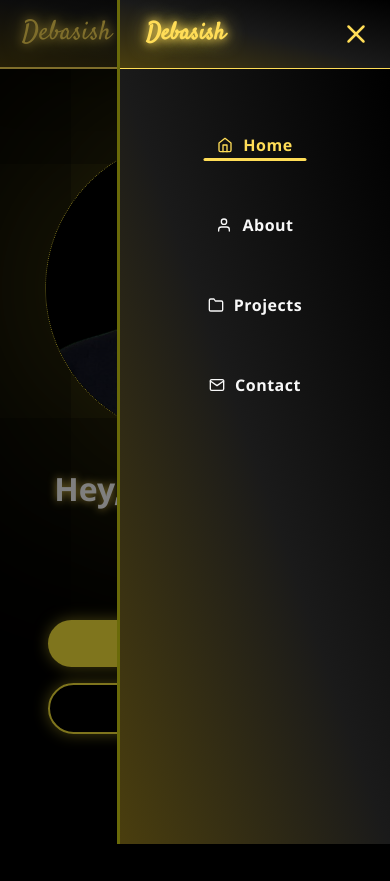
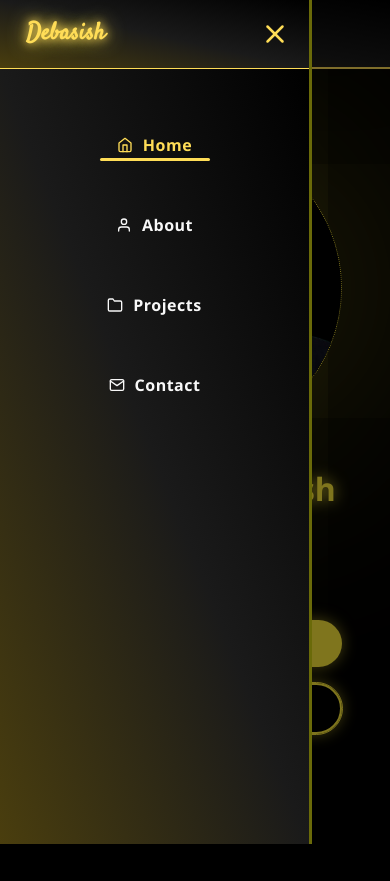
Before and after one commit to debasish39/portfolio9, a React (Vite) app: page / in a window 390 px wide. Both pictures are taken after a click on the button 342 px from the left and 36 px from the top of the page. Built offline with nearby package versions, Linux system fonts and the light colour scheme; a web font is replaced by a local one.

Commit message:
updata something

```diff
--- a/index.html
+++ b/index.html
@@ -2,7 +2,7 @@
 <html lang="en">
   <head>
     <meta charset="UTF-8" />
-    <link rel="icon" type="image/png" sizes="192x192" href="/sonu_withoutbg.png" />
+    <link rel="icon" type="image/svg" sizes="192x192" href="/favicon.svg" />
     <meta name="viewport" content="width=device-width, initial-scale=1.0" />
 
     <title>Debasish Portfolio</title>
@@ -18,7 +18,7 @@
     <!-- ✅ Open Graph Meta Tags (for Social Sharing) -->
     <meta property="og:title" content="Debasish Portfolio" />
     <meta property="og:description" content="Explore my web development projects and skills. I build responsive and interactive websites using modern tech." />
-    <meta property="og:image" content="https://debasish.xyz/sonu_withoutbg.png" />
+    <meta property="og:image" content="https://debasish.xyz/pwa-192x192.png" />
     <meta property="og:url" content="https://debasish.xyz" />
     <meta property="og:type" content="website" />
 
@@ -26,7 +26,7 @@
     <meta name="twitter:card" content="summary_large_image" />
     <meta name="twitter:title" content="Debasish Portfolio" />
     <meta name="twitter:description" content="Creative web developer showcasing skills and projects." />
-    <meta name="twitter:image" content="https://debasish.xyz/image.png" />
+    <meta name="twitter:image" content="https://debasish.xyz/pwa-192x192.png" />
 
     <!-- Fonts -->
     <link rel="preconnect" href="https://fonts.googleapis.com" />
--- a/package.json
+++ b/package.json
@@ -18,6 +18,7 @@
     "@heroui/tooltip": "^2.2.13",
     "@mui/material": "^6.4.3",
     "@react-spring/web": "^9.7.5",
+    "@tailwindcss/vite": "^4.1.11",
     "aos": "^2.3.4",
     "axios": "^1.9.0",
     "bootstrap": "^5.3.3",
@@ -33,7 +34,7 @@
     "react-simple-typewriter": "^5.0.1",
     "react-toastify": "^11.0.5",
     "react-tsparticles": "^2.12.2",
-    "tailwindcss": "^4.0.14",
+    "tailwindcss": "^4.1.11",
     "tsparticles": "^3.8.1"
   },
   "devDependencies": {
--- a/src/bootstrapport/King.jsx
+++ b/src/bootstrapport/King.jsx
@@ -2,7 +2,7 @@ import React from 'react';
 import { BrowserRouter as Router, Routes, Route } from 'react-router-dom';
 import MyNavbar from './components/Navbar.jsx';
 import Footer from './components/Footer.jsx';
-
+import '../index.css'
 import Home from './pages/Home.jsx';
 import About from './pages/About.jsx';
 import Projects from './pages/Projects.jsx';
--- a/src/bootstrapport/components/Footer.jsx
+++ b/src/bootstrapport/components/Footer.jsx
@@ -12,6 +12,7 @@ const Footer = () => {
   return (
     <footer className="footer" data-aos="fade-up">
       <Container className="text-center py-3">
+
       <small>Built with ❤️ by <strong>Debasish</strong> | © {new Date().getFullYear()}</small>
 
       </Container>
--- a/src/bootstrapport/components/Navbar.css
+++ b/src/bootstrapport/components/Navbar.css
@@ -307,7 +307,7 @@ body {
      width: 70% !important;
     max-width: 320px;
     /* border-left: 2px solid #ffdd57; */
-    border-left: 3px solid rgb(106, 106, 9);
+    border-right: 3px solid rgb(106, 106, 9);
     transform: translateX(-100%);
 }
  .custom-nav .nav-link {
@@ -643,14 +643,14 @@ body {
 
 
 @media (max-width:461px) {
-  .offcanvas.offcanvas-end {
+  .offcanvas.offcanvas-start {
     top: 0;
-    right: 0;
-     width: 70% !important;
-    max-width: 320px;
+    left: 0;
+     width: 80% !important;
+    max-width: 350px;
     /* border-left: 2px solid #ffdd57; */
-    border-left: 3px solid rgb(106, 106, 9);
-    transform: translateX(100%);
+    border-right: 3px solid rgb(106, 106, 9);
+    /* transform: translateX(100%); */
 }
  .custom-nav .nav-link {
     font-size: 1rem;
@@ -682,3 +682,6 @@ body {
     font-size: 1.25rem;
   }
 }
+.no-scroll {
+  overflow: hidden;
+}
--- a/src/bootstrapport/components/Navbar.jsx
+++ b/src/bootstrapport/components/Navbar.jsx
@@ -1,7 +1,7 @@
 import React, { useState, useEffect } from 'react';
 import { Link, NavLink } from 'react-router-dom';
 import { Navbar, Nav, Container, Offcanvas } from 'react-bootstrap';
-import {  FiX, FiHome, FiUser, FiFolder, FiMail, FiAlignRight } from 'react-icons/fi';
+import {  FiX, FiHome, FiUser, FiFolder, FiMail, FiAlignRight, FiMenu } from 'react-icons/fi';
 import 'bootstrap/dist/css/bootstrap.css';
 import './Navbar.css';
 import AOS from 'aos';
@@ -55,7 +55,7 @@ const MyNavbar = () => {
           {/* Toggle icon */}
           <Navbar.Toggle onClick={handleToggle} aria-controls="navbar-nav">
             <span className="custom-toggle-icon">
-              {showModal ? '' : <FiAlignRight size={30} />}
+              {showModal ? '' : <FiMenu size={30} />}
             </span>
           </Navbar.Toggle>
 
@@ -83,7 +83,7 @@ const MyNavbar = () => {
       <Offcanvas
         show={showModal}
         onHide={() => setShowModal(false)}
-        placement="end"
+        placement="start"
         className="d-lg-none side-offcanvas"
       >
         <Offcanvas.Header
@@ -95,7 +95,7 @@ const MyNavbar = () => {
           <Offcanvas.Title className="text-gold d-flex align-items-center justify-content-between w-100">
             <Navbar.Brand
               as={NavLink}
-              to="/" data-aos="fade-left"
+              to="/" data-aos="fade-right"
               data-aos-delay='150'
               className="brand-logo"
               style={{ fontSize: '24px', color: '#ffdd57' }}
@@ -116,16 +116,16 @@ const MyNavbar = () => {
 
         <Offcanvas.Body className="offcanvas-gradient">
           <Nav className="flex-column custom-nav px-3" onClick={handleNavLinkClick}>
-            <Nav.Link as={NavLink} to="/" end data-aos="fade-left" data-aos-delay="100">
+            <Nav.Link as={NavLink} to="/" end data-aos="fade-right" data-aos-delay="100">
               <FiHome /> Home
             </Nav.Link>
-            <Nav.Link as={NavLink} to="/about" data-aos="fade-left" data-aos-delay="200">
+            <Nav.Link as={NavLink} to="/about" data-aos="fade-right" data-aos-delay="200">
               <FiUser /> About
             </Nav.Link>
-            <Nav.Link as={NavLink} to="/projects" data-aos="fade-left" data-aos-delay="300">
+            <Nav.Link as={NavLink} to="/projects" data-aos="fade-right" data-aos-delay="300">
               <FiFolder /> Projects
             </Nav.Link>
-            <Nav.Link as={NavLink} to="/contact" data-aos="fade-left" data-aos-delay="400">
+            <Nav.Link as={NavLink} to="/contact" data-aos="fade-right" data-aos-delay="400">
               <FiMail /> Contact
             </Nav.Link>
           </Nav>
--- a/src/index.css
+++ b/src/index.css
@@ -1,4 +1,5 @@
 /* Global Styles with Black Background & Gold Glowing Effect */
+@import "tailwindcss";
 
 body {
   margin: 0;
--- a/vite.config.js
+++ b/vite.config.js
@@ -1,11 +1,13 @@
 import { defineConfig } from 'vite'
 import react from '@vitejs/plugin-react'
 import { VitePWA } from 'vite-plugin-pwa'
+import tailwindcss from '@tailwindcss/vite'
 
 // https://vitejs.dev/config/
 export default defineConfig({
   plugins: [
     react(),
+    tailwindcss(),
     VitePWA({
       registerType: 'autoUpdate',
       manifest: {
```
Also changed, not shown: public/favicon.svg (added), 1 other file (tests, documents, lock files or other folders).
